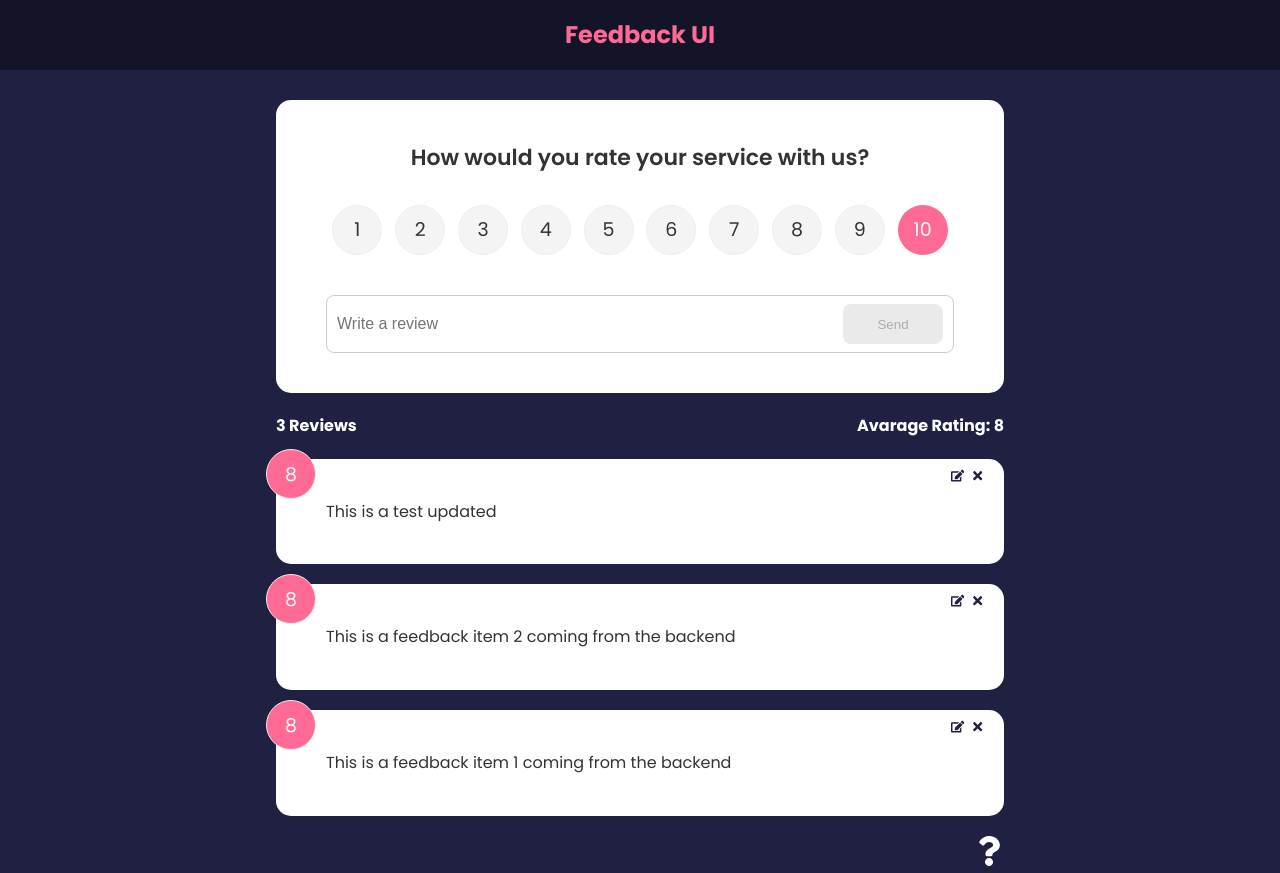
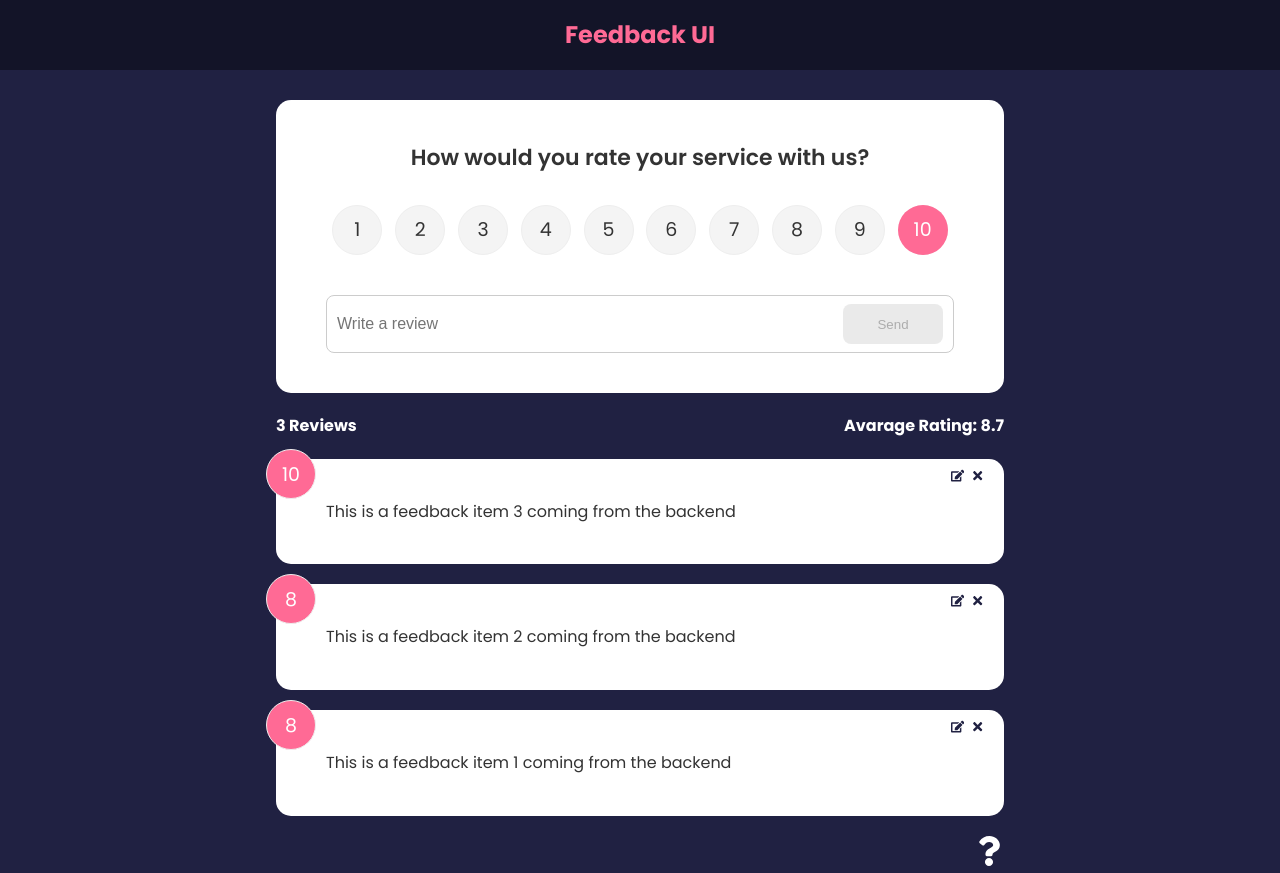
Before and after one commit to develad/Feedback-app, a React (Create React App) app: page / in a window 1280 px wide. Built offline with nearby package versions, Linux system fonts and the light colour scheme; data requests are answered from the project's data file.

Commit message:
Code change/style

```diff
--- a/db.json
+++ b/db.json
@@ -11,9 +11,9 @@
       "text": "This is a feedback item 2 coming from the backend"
     },
     {
-      "text": "This is a test updated",
-      "rating": 8,
-      "id": 4
+      "text": "This is a feedback item 3 coming from the backend",
+      "rating": 10,
+      "id": 3
     }
   ]
 }
--- a/src/index.css
+++ b/src/index.css
@@ -173,7 +173,10 @@ input:focus {
 
 .edit-item-num {
   /* color: #202142; */
-  background-color: #530969;
+  /* background-color: #530969; */
+  color: #3d3d3d;
+  background-color: lime;
+  font-weight: 600;
 }
 
 .btn {
```
